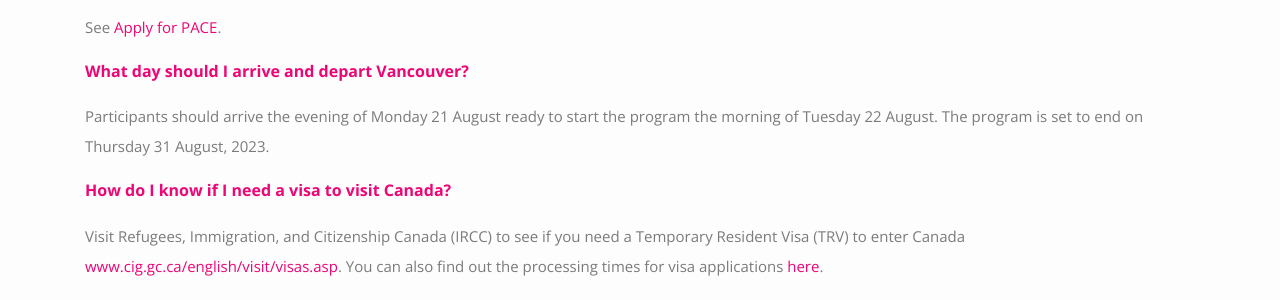
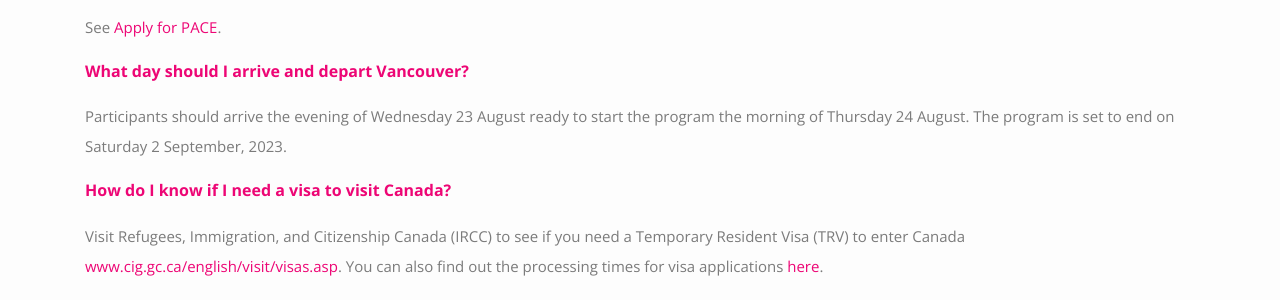
Before and after one commit to rotaract5040/rotaract5040.github.io, a Jekyll site: the page built from _pace/faq.md, in a window 1280 px wide. Shown: the part 933-1233 px from the top of the page. Built offline with Jekyll 4.4.1, drawn with Linux system fonts in a browser that asks for light colours; nearby versions of some CDN libraries; Markdown is read by kramdown in place of the engine named in the settings.

Commit message:
Update faq.md

```diff
--- a/_pace/faq.md
+++ b/_pace/faq.md
@@ -30,7 +30,7 @@ See [Apply for PACE](/pace/apply/).
 
 ###### What day should I arrive and depart Vancouver?
 
-Participants should arrive the evening of Monday 21 August ready to start the program the morning of Tuesday 22 August. The program is set to end on Thursday 31 August, 2023.
+Participants should arrive the evening of Wednesday 23 August ready to start the program the morning of Thursday 24 August. The program is set to end on Saturday 2 September, 2023.
 
 ###### How do I know if I need a visa to visit Canada?
 
```
